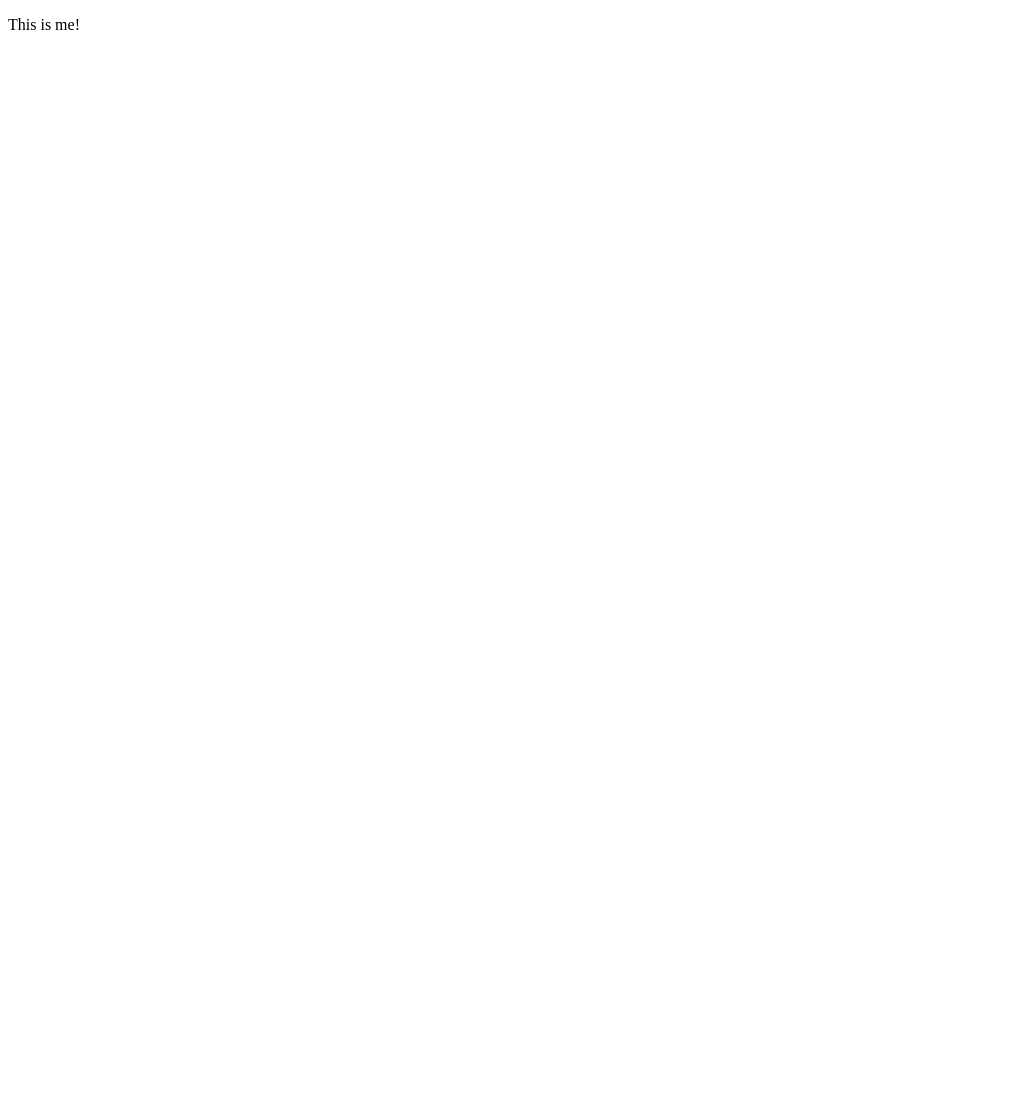
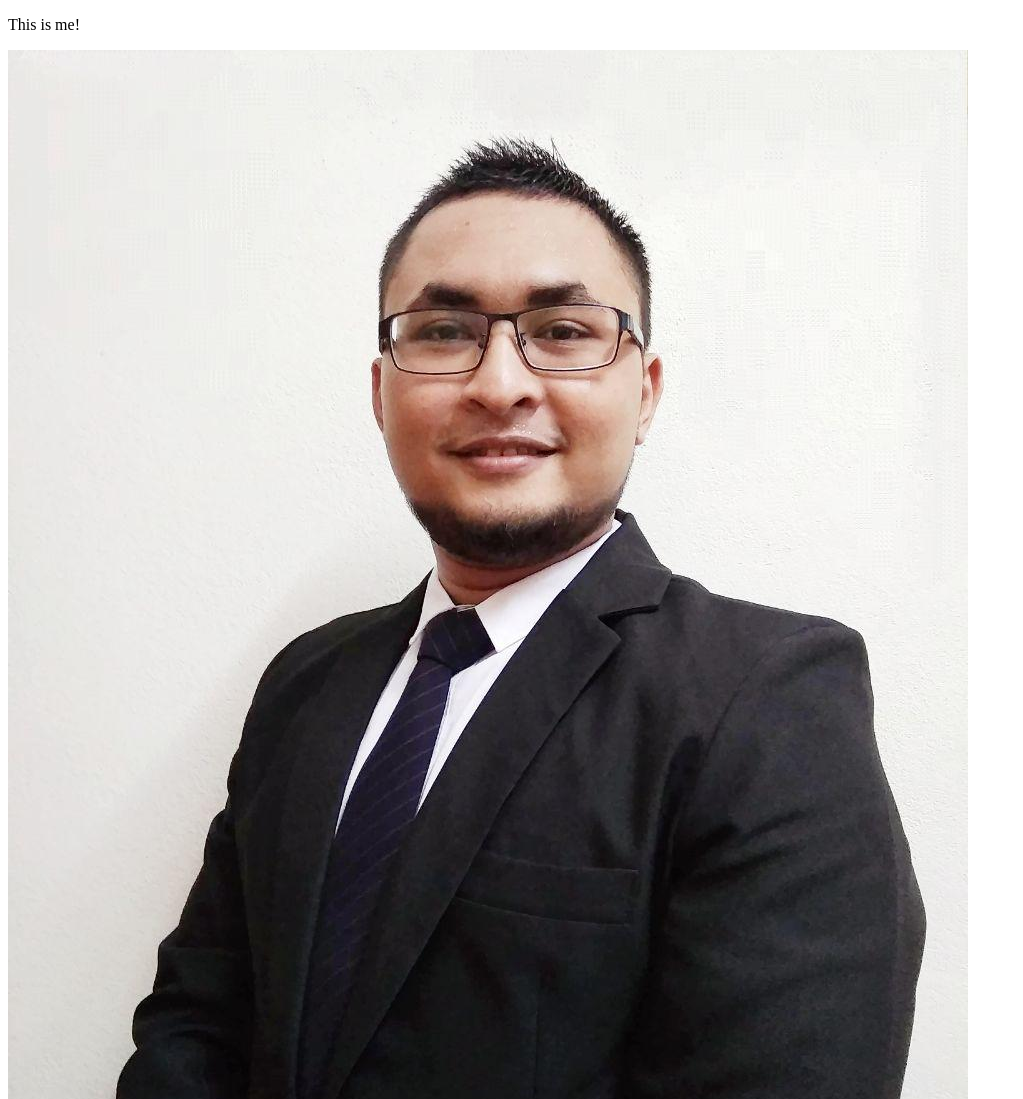
Before and after one commit to zulhilmizzm/zulhilmizzm.github.io, a plain HTML site: page index.html in a window 1280 px wide. Shown: the top 1099 px of the page, without its empty margins (0-1023 px from the left). Before the commit the page ends 800 px from the top, so only its background shows below. Drawn offline with Linux system fonts and the light colour scheme.

Commit message:
Update index.html

```diff
--- a/index.html
+++ b/index.html
@@ -5,6 +5,6 @@
 	</head>
 	<body>
 		<p>This is me!</p>
-
+		<img src="ZulhilmiMerican.jpg">
 	</body>
 </html>
```
